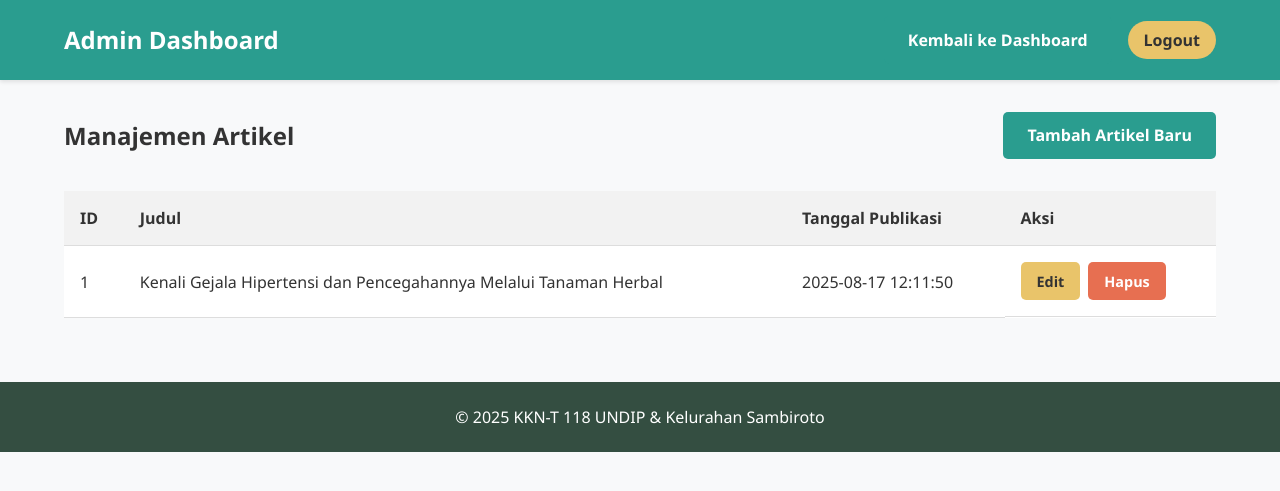
After one commit to ardyhra/kknt118, a Flask app: page /admin/artikel in a window 1280 px wide. The commit adds this page. Shown: the top 491 px of the page. Run offline with Flask 3, Linux system fonts and the light colour scheme; the visitor is signed in with stand-in values (Sample User, id 1); data comes from the database, SQL or seed files in the repository; both versions use the stored data as it was after the commit.

Commit message:
add artikel feature

```diff
--- a/app.py
+++ b/app.py
@@ -16,8 +16,8 @@ app.secret_key = 'kunci_rahasia_yang_sangat_aman_dan_sulit_ditebak'
 # Folder untuk menyimpan gambar yang di-upload
 app.config['UPLOAD_FOLDER'] = 'static/web/images'
 app.config['ALLOWED_EXTENSIONS'] = {'png', 'jpg', 'jpeg', 'gif', 'webp'}
-# Batasi ukuran upload file menjadi 1 MB
-app.config['MAX_CONTENT_LENGTH'] = 1 * 1024 * 1024 # 1 MB
+# Batasi ukuran upload file menjadi 2 MB
+app.config['MAX_CONTENT_LENGTH'] = 2 * 1024 * 1024 # 2 MB
 
 def db_connection():
     conn = None
@@ -36,7 +36,7 @@ def allowed_file(filename):
 @app.errorhandler(413)
 @app.errorhandler(RequestEntityTooLarge)
 def request_entity_too_large(error):
-    flash('Ukuran file terlalu besar. Maksimal 1 MB.', 'danger')
+    flash('Ukuran file terlalu besar. Maksimal 2 MB.', 'danger')
     # Redirect kembali ke URL form yang sama tempat upload gagal.
     # Ini lebih andal daripada request.referrer.
     return redirect(request.url)
@@ -123,7 +123,7 @@ def add_artikel():
         conn.commit()
         conn.close()
         flash(f"Artikel '{judul}' berhasil ditambahkan.", 'success')
-        return redirect(url_for('admin_dashboard')) # Arahkan ke dashboard utama setelah sukses
+        return redirect(url_for('manage_artikel')) # Arahkan ke dashboard artikel setelah sukses
 
     return render_template('form_artikel.html', title="Tambah Artikel Baru", artikel={})
 
@@ -144,14 +144,50 @@ def edit_artikel(id):
             gambar.save(os.path.join(app.config['UPLOAD_FOLDER'], filename))
             gambar_path = f"web/images/{filename}"
 
-        conn.execute('UPDATE artikel SET judul = ?, isi = ?, gambar_header = ? WHERE id = ?',
+        conn.execute('UPDATE artikel SET judul = ?, isi = ?, gambar_header = ? WHERE id = ?',\
                      (judul, isi, gambar_path, id))
         conn.commit()
         flash(f"Artikel '{judul}' berhasil diperbarui.", 'success')
-        return redirect(url_for('admin_dashboard'))
+        return redirect(url_for('manage_artikel'))
 
     conn.close()
     return render_template('form_artikel.html', title="Edit Artikel", artikel=artikel)
+
+@app.route('/admin/artikel')
+@login_required
+def manage_artikel():
+    conn = db_connection()
+    all_artikel = conn.execute('SELECT * FROM artikel ORDER BY tanggal_publikasi DESC').fetchall()
+    conn.close()
+    return render_template('manage_artikel.html', all_artikel=all_artikel)
+
+@app.route('/admin/artikel/delete/<int:id>', methods=['POST'])
+@login_required
+def delete_artikel(id):
+    conn = db_connection()
+    artikel = conn.execute('SELECT * FROM artikel WHERE id = ?', (id,)).fetchone()
+
+    if artikel:
+        # Hapus file gambar dari server jika ada
+        if artikel['gambar_header']:
+            try:
+                # Buat path file yang lengkap dari root folder 'static'
+                file_path = os.path.join('static', artikel['gambar_header'])
+                if os.path.exists(file_path):
+                    os.remove(file_path)
+            except Exception as e:
+                # Jika gagal menghapus file, catat error tapi jangan hentikan proses
+                print(f"Error saat menghapus file {artikel['gambar_header']}: {e}")
+
+        # Hapus record dari database
+        conn.execute('DELETE FROM artikel WHERE id = ?', (id,))
+        conn.commit()
+        flash(f"Artikel '{artikel['judul']}' telah dihapus.", 'success')
+    else:
+        flash('Artikel tidak ditemukan.', 'danger')
+
+    conn.close()
+    return redirect(url_for('manage_artikel'))
 
 # --- ROUTE UNTUK CRUD RESEP ---
 
--- a/setup_database.py
+++ b/setup_database.py
@@ -18,6 +18,7 @@ initial_toga_data = [
     (11, "Kangkung", "Ipomoea aquatica", "web/images/kangkung.webp", "Sayuran air yang populer untuk masakan tumis.", "Mencegah anemia dan melindungi kesehatan mata.", "Ditumis dengan bumbu bawang putih atau terasi."),
     (12, "Jahe Merah", "Zingiber officinale var. rubrum", "web/images/jahe_merah.webp", "Varian jahe dengan rimpang kemerahan dan rasa lebih pedas.", "Baik untuk kekebalan tubuh.", "Direbus untuk dibuat minuman herbal (wedang)."),
     (13, "Daun Jeruk", "Citrus hystrix", "web/images/Daun_Jeruk.webp", "Daun dengan aroma segar yang khas, sering digunakan pada masakan.", "Meningkatkan kesehatan mulut dan membantu membersihkan darah.", "Diremas dan dimasukkan ke dalam bumbu masakan atau diseduh sebagai teh herbal.")
+    (14, "Daun Kelor", "Moringa oleifera", "web/images/daunkelor.webp", "Daun kelor adalah tanaman yang berasal dari daerah tropis dan subtropis di Asia Selatan. Tanaman ini tumbuh dengan cepat, berumur panjang, berbunga sepanjang tahun, dan tahan kondisi panas ekstrim. Daun kelor umumnya dimasak sebagai sayur untuk pengobatan maupun menjaga kesehatan.", "Bermanfaat untuk mengobati panas dalam dan demam, meningkatkan ketahanan alamiah tubuh, meningkatkan metabolisme tubuh, meningkatkan serum kolestrol alamiah, meningkatkan fungsi normal hati dan ginjal, memudahkan pencernaan, memelihara sistem imunitas tubuh, mendukung kadar gula dalam tubuh dll. Daun kelor juga berkhasiat dalam menjaga keseimbangan nutrisi dalam tubuh.", "Daun kelor umumnya diolah dengan direbus dan diambil sari rebusannya. Selain itu, daun kelor dapat ditumbuk dan dihaluskan sebagai masker wajah.")
 ]
 
 def setup_database():
--- a/templates/admin.html
+++ b/templates/admin.html
@@ -20,6 +20,11 @@
         <div class="admin-actions">
             <h2>Manajemen Tanaman Obat</h2>
             <a href="{{ url_for('add_tanaman') }}" class="btn-add">Tambah Tanaman Baru</a>
+        </div>
+
+        <div class="admin-actions">
+            <h2>Manajemen Artikel</h2>
+            <a href="{{ url_for('manage_artikel') }}" class="btn-add">Kelola Artikel</a>
         </div>
 
         {% with messages = get_flashed_messages(with_categories=true) %}
--- a/templates/artikel_detail.html
+++ b/templates/artikel_detail.html
@@ -17,7 +17,7 @@
     <main class="artikel-detail-page">
         <article class="artikel-content">
             <h1>{{ artikel.judul }}</h1>
-            <p class="artikel-meta">Oleh {{ artikel.penulis }} - {{ artikel.tanggal_publikasi.strftime('%d %B %Y') }}</p>
+            <p class="artikel-meta">Oleh {{ artikel.penulis }} - {{ artikel.tanggal_publikasi }}</p>
             {% if artikel.gambar_header %}
                 <img src="{{ url_for('static', filename=artikel.gambar_header) }}" alt="{{ artikel.judul }}" class="artikel-header-img">
             {% endif %}
--- a/templates/artikel_list.html
+++ b/templates/artikel_list.html
@@ -5,6 +5,7 @@
     <meta name="viewport" content="width=device-width, initial-scale=1.0">
     <title>Artikel Edukasi - Database TOGA</title>
     <link rel="stylesheet" href="{{ url_for('static', filename='css/base.css') }}">
+    <link rel="stylesheet" href="{{ url_for('static', filename='css/components.css') }}">
     <link rel="stylesheet" href="{{ url_for('static', filename='css/artikel.css') }}">
 </head>
 <body>
@@ -23,7 +24,7 @@
                 {% endif %}
                 <div class="artikel-card-content">
                     <h3>{{ artikel.judul }}</h3>
-                    <p class="artikel-meta">Oleh {{ artikel.penulis }} - {{ artikel.tanggal_publikasi.strftime('%d %B %Y') }}</p>
+                    <p class="artikel-meta">Oleh {{ artikel.penulis }} - {{ artikel.tanggal_publikasi }}</p>
                     <p class="artikel-excerpt">{{ artikel.isi | truncate(150) }}</p>
                 </div>
             </a>
--- /dev/null
+++ b/templates/manage_artikel.html
@@ -0,0 +1,70 @@
+<!DOCTYPE html>
+<html lang="id">
+<head>
+    <meta charset="UTF-8">
+    <meta name="viewport" content="width=device-width, initial-scale=1.0">
+    <title>Kelola Artikel - Admin Dashboard</title>
+    <link rel="stylesheet" href="{{ url_for('static', filename='css/base.css') }}">
+    <link rel="stylesheet" href="{{ url_for('static', filename='css/components.css') }}">
+    <link rel="stylesheet" href="{{ url_for('static', filename='css/admin.css') }}">
+</head>
+<body>
+    <header>
+        <h1>Admin Dashboard</h1>
+        <nav class="header-nav">
+            <a href="{{ url_for('admin_dashboard') }}" class="btn-add">Kembali ke Dashboard</a>
+            <a href="{{ url_for('logout') }}" class="admin-login-btn">Logout</a>
+        </nav>
+    </header>
+
+    <main class="admin-dashboard">
+        <div class="admin-actions">
+            <h2>Manajemen Artikel</h2>
+            <a href="{{ url_for('add_artikel') }}" class="btn-add">Tambah Artikel Baru</a>
+        </div>
+
+        {% with messages = get_flashed_messages(with_categories=true) %}
+            {% if messages %}
+                {% for category, message in messages %}
+                    <div class="alert alert-{{ category }}">{{ message }}</div>
+                {% endfor %}
+            {% endif %}
+        {% endwith %}
+
+        <div class="table-container">
+            <table>
+                <thead>
+                    <tr>
+                        <th>ID</th>
+                        <th>Judul</th>
+                        <th>Tanggal Publikasi</th>
+                        <th>Aksi</th>
+                    </tr>
+                </thead>
+                <tbody>
+                    {% for artikel in all_artikel %}
+                    <tr>
+                        <td>{{ artikel.id }}</td>
+                        <td>{{ artikel.judul }}</td>
+                        <td>{{ artikel.tanggal_publikasi }}</td>
+                        <td class="action-buttons">
+                            <a href="{{ url_for('edit_artikel', id=artikel.id) }}" class="btn-edit">Edit</a>
+                            <form action="{{ url_for('delete_artikel', id=artikel.id) }}" method="POST" onsubmit="return confirm('Apakah Anda yakin ingin menghapus artikel ini?');">
+                                <button type="submit" class="btn-delete">Hapus</button>
+                            </form>
+                        </td>
+                    </tr>
+                    {% else %}
+                    <tr>
+                        <td colspan="4" style="text-align: center;">Belum ada artikel.</td>
+                    </tr>
+                    {% endfor %}
+                </tbody>
+            </table>
+        </div>
+    </main>
+    <footer>
+        <p>&copy; 2025 KKN-T 118 UNDIP & Kelurahan Sambiroto</p>
+    </footer>
+</body>
+</html>
```
Also changed, not shown: static/web/images/kerjabaktirw11_1.jpg (added), toga.sqlite.
